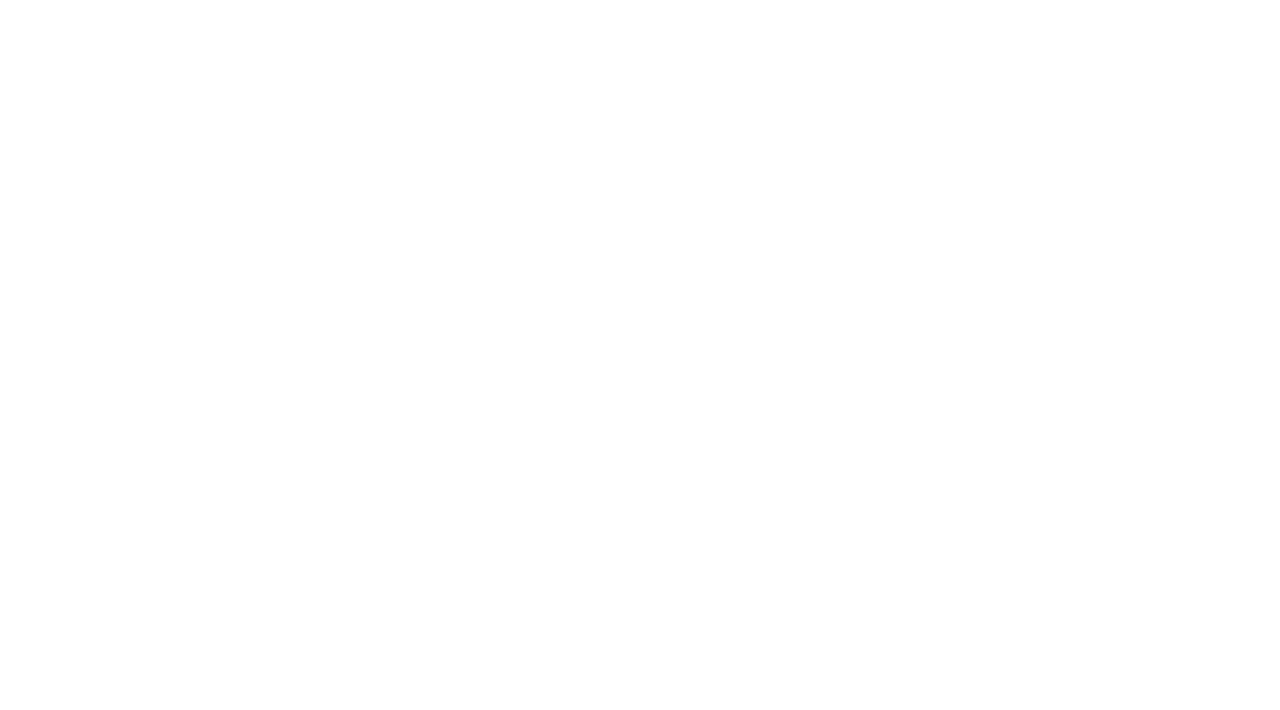
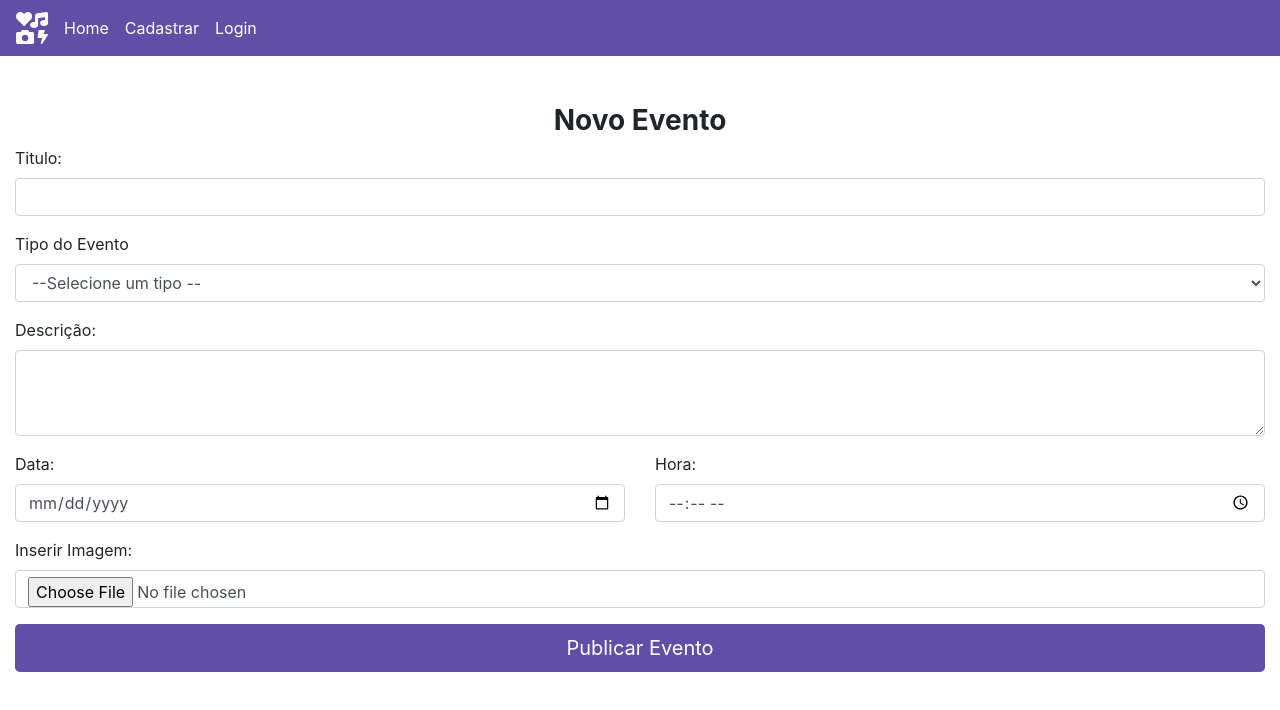
Before and after one commit to V-Icaro/react-eventos, a React (Create React App) app: page /eventocadastro in a window 1280 px wide. Shown: the top 710 px of the page. Built offline with nearby package versions, Linux system fonts and the light colour scheme.

Commit message:
Tela de cadastro de evento finalizada

```diff
--- a/src/App.js
+++ b/src/App.js
@@ -8,6 +8,7 @@
 import NovoUsuario from './view/usuario-novo/';
 import Home from './view/home/';
 import RecuperarSenha from './view/recuperar_senha/';
+import EventoCadastro from './view/evento-cadastro/';
 
 function App() {
   return (
@@ -17,6 +18,7 @@
         <Route exact path='/novousuario' component={NovoUsuario} />
         <Route exact path="/login" component={Login} />
         <Route exact path="/recuperarsenha" component={RecuperarSenha} />
+        <Route exact path="/eventocadastro" component={EventoCadastro} />
       </Router>
     </Provider>
   );
--- a/src/components/navbar/index.js
+++ b/src/components/navbar/index.js
@@ -21,14 +21,14 @@
                                 useSelector(state => state.usuarioLogado) > 0 ?
 
                             <>
-                                <li className="nav-item"><Link className="nav-link" to="novousuario">Publicar Evento</Link></li>
-                                <li className="nav-item"><Link className="nav-link" to="login">Meus Eventos</Link></li>
+                                <li className="nav-item"><Link className="nav-link" to="/eventocadastro">Publicar Evento</Link></li>
+                                <li className="nav-item"><Link className="nav-link" to="#">Meus Eventos</Link></li>
                                 <li className="nav-item"><Link className="nav-link" onClick={() => dispatch({type: 'LOG_OUT'})} >Sair</Link></li>
                             </>
                             :
                             <>
-                                <li className="nav-item"><Link className="nav-link" to="novousuario">Cadastrar</Link></li>
-                                <li className="nav-item"><Link className="nav-link" to="login">Login</Link></li>
+                                <li className="nav-item"><Link className="nav-link" to="/novousuario">Cadastrar</Link></li>
+                                <li className="nav-item"><Link className="nav-link" to="/login">Login</Link></li>
                             </>
 
                             }
--- /dev/null
+++ b/src/view/evento-cadastro/index.js
@@ -0,0 +1,73 @@
+import React, { useState } from 'react';
+import './style.css';
+import { Link } from 'react-router-dom';
+import Navbar from '../../components/navbar/';
+import { useSelector } from 'react-redux';
+
+import firebase from '../../config/firebase';
+import 'firebase/auth';
+
+function EventoCadastro(){
+
+    const [msgTipo, setMsgTipo] = useState('');
+
+    return(
+        <>
+        <Navbar />
+        <div className="col-12 mt-5">
+            <div className="row">
+                <h3 className="mx-auto font-weight-bold">Novo Evento</h3>
+            </div>
+            <form>
+                <div className="form-group">
+                    <label>Titulo:</label>
+                    <input type="text" className="form-control"/>
+                </div>
+
+                <div className="form-group">
+                    <label>Tipo do Evento</label>
+                    <select className="form-control">
+                        <option disabled selected value>--Selecione um tipo --</option>
+                        <option value="">Festa</option>
+                        <option value="">Teatro</option>
+                        <option value="">Show</option>
+                        <option value="">Evento</option>
+                    </select>
+                </div>
+
+                <div className="form-group">
+                    <label>Descrição:</label>
+                    <textarea className="form-control" rows="3"/>
+                </div>
+
+                <div className="form-group row">
+                    <div className="col-6">
+                        <label>Data:</label>
+                        <input type="date" className="form-control"/>
+                    </div>
+                    <div className="col-6">
+                        <label>Hora:</label>
+                        <input type="time" className="form-control"/>
+                    </div>
+                </div>
+
+                <div className="form-group">
+                    <label>Inserir Imagem:</label>
+                    <input type="file" className="form-control"/>
+                </div>
+
+                <button type="button" className="btn btn-lg btn-block btn-enviar">Publicar Evento</button>
+            </form>
+
+            <div className="msg-login text-center my-1">
+                {msgTipo === 'sucesso' && <span><strong>WoW!</strong> Evento publicado! &#128526;</span>}
+
+                {msgTipo === 'erro' && <span><strong>Ops!</strong> Não foi possivel! &#128546;</span>}
+            </div>
+
+        </div>
+        </>
+    )
+}
+
+export default EventoCadastro;
--- /dev/null
+++ b/src/view/evento-cadastro/style.css
@@ -0,0 +1,9 @@
+.btn-enviar {
+    background-color: #614EA6;
+    color: #fff;
+}
+
+.btn-enviar:hover {
+    background-color: #f21667;
+    color: #fff;
+}
```
